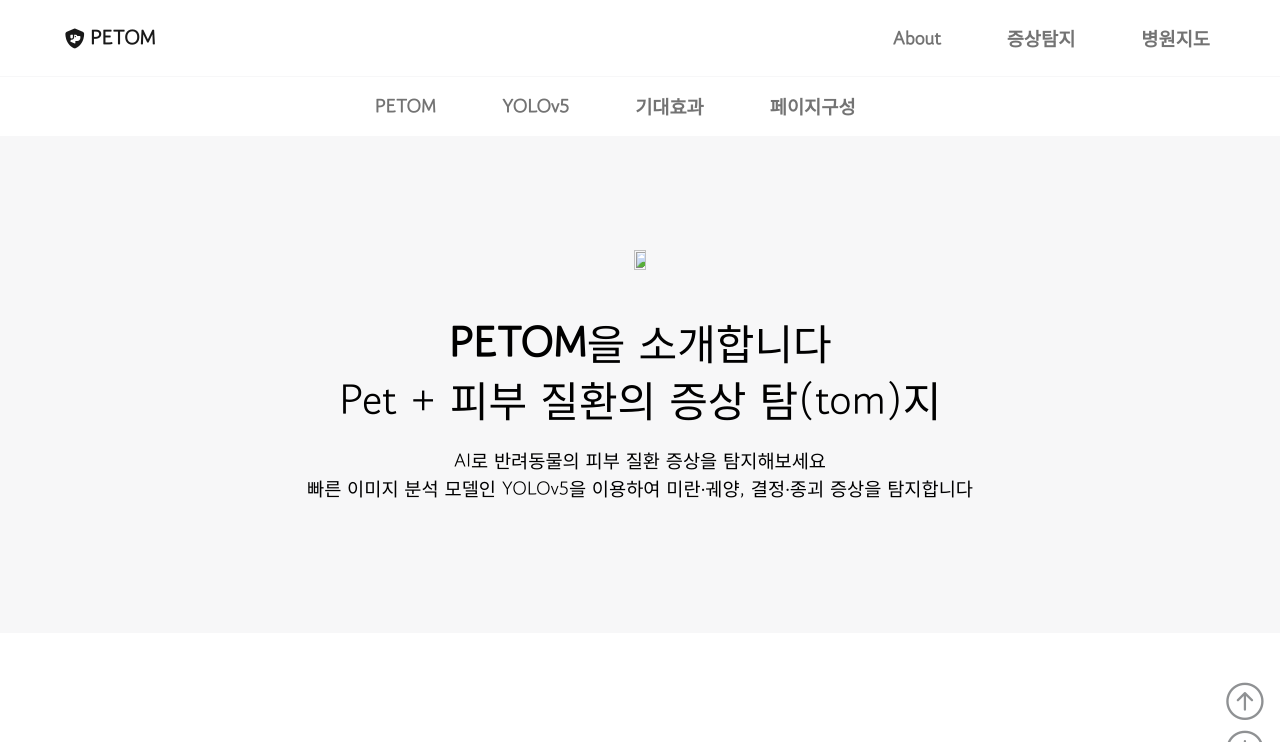
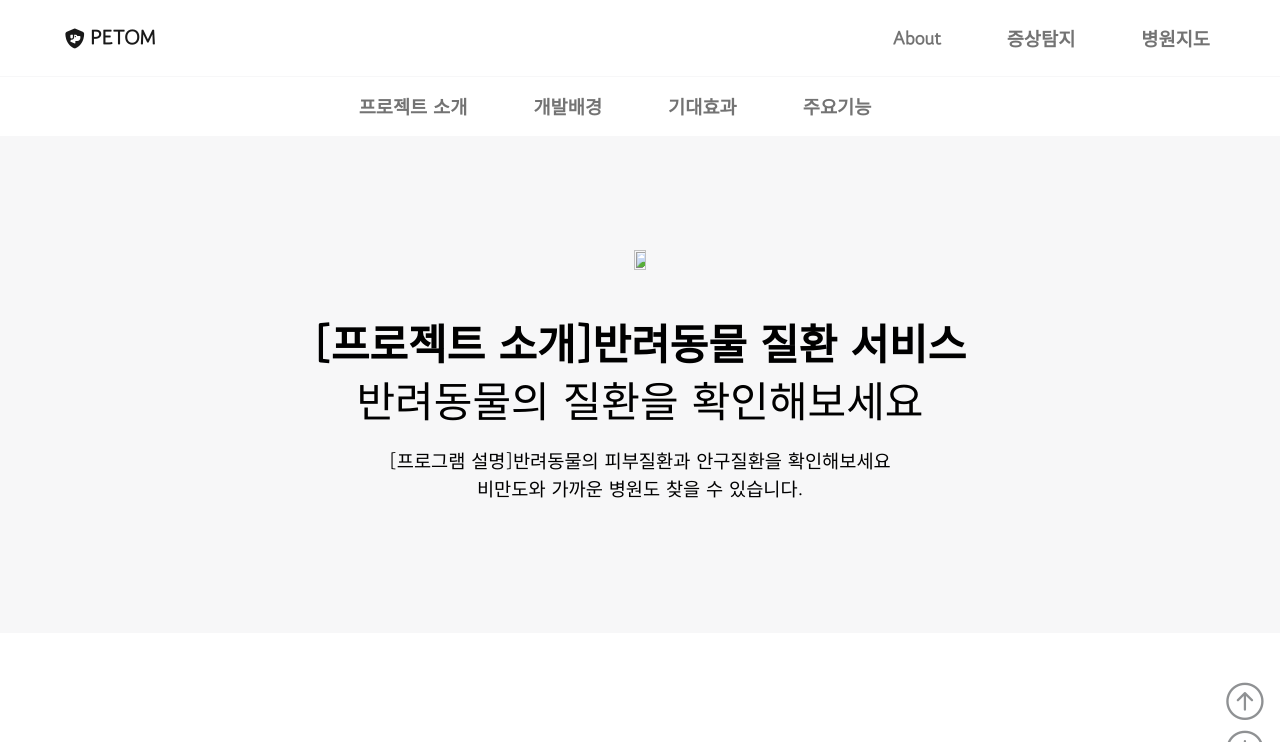
Before and after one commit to kkkimsuji/pet_disease, a Flask app: page / in a window 1280 px wide. Shown: the top 742 px of the page. Run offline with Flask 3, Linux system fonts and the light colour scheme; some libraries are stand-ins or nearby versions; some web fonts are replaced.

Commit message:
add new html

```diff
--- a/templates/about.html
+++ b/templates/about.html
@@ -15,60 +15,52 @@
 
     <div id="process"></div>
 
-    <!-- Navbar -->
+    <!-- 네비게이션바 -->
     <nav class="navbar sticky-top bd-navbar navbar-expand-lg navbar-light" id="aboutNav">
         <div class="container-fluid ">
             <div class="navbar collapse navbar-collapse justify-content-center">
                 <ul class="navbar-nav">
                     <li class="nav-item">
-                        <a class="nav-link" href="#header"><strong>PETOM</strong></a>
+                        <a class="nav-link" href="#header"><strong>프로젝트 소개</strong></a>
                     </li>
                     <li class="nav-item">
-                        <a class="nav-link" href="#one"><strong>YOLOv5</strong></a>
+                        <a class="nav-link" href="#one"><strong>개발배경</strong></a>
                     </li>
                     <li class="nav-item">
                         <a class="nav-link" href="#two"><strong>기대효과</strong></a>
                     </li>
                     <li class="nav-item">
-                        <a class="nav-link" href="#three"><strong>페이지구성</strong></a>
+                        <a class="nav-link" href="#three"><strong>주요기능</strong></a>
                     </li>
                     </li>
                 </ul>
             </div>
         </div>
     </nav>
-    <!-- Header -->
+    <!-- 프로젝트 소개 -->
     <section id="header">
         <div class="inner">
             <img src="/static/images/favicon.svg" class="about-header-icon" >
 
-            <h1><strong>PETOM</strong>을 소개합니다<br>
-                Pet + 피부 질환의 증상 탐(tom)지</h1>
-            <p>AI로 반려동물의 피부 질환 증상을 탐지해보세요<br>
-                빠른 이미지 분석 모델인 YOLOv5을 이용하여 미란∙궤양, 결정∙종괴 증상을 탐지합니다</p>
+            <h1><strong>[프로젝트 소개]반려동물 질환 서비스</strong><br>
+                반려동물의 질환을 확인해보세요</h1>
+            <p>[프로그램 설명]반려동물의 피부질환과 안구질환을 확인해보세요<br>
+                비만도와 가까운 병원도 찾을 수 있습니다.</p>
             <p></p>
 
         </div>
     </section>
 
-    <!-- One -->
+    <!-- 개발배경 -->
     <section id="one" class="main style1">
         <div class="container">
             <div class="row gtr-150">
                 <div class="col-6 col-12-medium">
                     <header class="major">
-                        <h2><strong>YOLOv5</strong></h2><br>
-                        <h4>You Only Look Once</h4>
+                        <h2><strong>개발배경</strong></h2><br>
                     </header>
-                    <p>YOLO는 이미지 전체를 한 번만 보고 탐지를 수행하여 다른 탐지모델(Object Detection Algorithm)과 비교했을 때 매우 빠른 처리 속도를 가지고
-                        있습니다.</p>
-                    <p>다양한 버전 중 2020년 6월에 출시된 Pytorch 기반의 YOLOv5는 이전 버전과 비교하여 쉽게 환경 구성이 가능하고 빠르게 구현이 가능한 장점이 있어 PETOM에서
-                        사용합니다.</p>
+                    <p>[개발 배경 설명]</p>
 
-                    🚀<a class="yolov5 icon-external right" href="https://github.com/ultralytics/yolov5"
-                         target="_blank">
-                    Yolov5 Github<i class="bi bi-arrow-up-right"></i>
-                </a>
                 </div>
                 <div class="col-6 col-12-medium imp-medium">
                     <span class="image fit"><img src="/static/images/yolov5_logo.png" alt=""></span>
@@ -77,7 +69,7 @@
         </div>
     </section>
 
-    <!-- Two -->
+    <!-- 기대효과 -->
     <section id="two" class="main style2">
         <div class="container">
             <div class="row gtr-150">
@@ -92,47 +84,42 @@
                         <h2><strong>기대효과</strong></h2><br>
                         <h4>반려동물을 위한 AI </h4>
                     </header>
-                    <p>Yolov5는 작은 물체(object) 탐지 정확도가 떨어져 제한적인 피부질환만 탐지할 수 있는 단점이 있으나 추후 모델을 개선한다면 다양한 종류의 피부질환 탐지 및 정확도
-                        개선이 기대됩니다.</p>
-                    <p>반려동물 피부질환을 보호자가 예비진단을 할 수 있어 치료기관 방문 여부의 기준이 될 수 있습니다.</p>
-                    <p>추후 모델 개선 및 다양한 기기에서 촬영한 이미지로 학습 시 전문 의료인의 진단을 보조하는 서비스로 확장이 기대됩니다.</p>
+                    <p>[기대효과 작성]</p>
                 </div>
             </div>
         </div>
     </section>
 
-    <!-- Three -->
+    <!-- 주요기능 -->
     <section id="three" class="main style1 special">
         <div class="container">
             <header class="major">
-                <h2><strong>페이지 구성</strong></h2>
+                <h2><strong>주요기능</strong></h2>
             </header>
-            <p><strong>PETOM</strong>의 페이지는 이렇게 이루어져 있습니다.</p>
+            <p><strong>이런 서비스를 제공하고 있습니다</strong></p>
             <div class="row gtr-150">
-                <div class="col-3 col-12-medium">
-                    <span class="image fit three-image loading-img"><img src="/static/images/loading_icon.gif" alt="running cat.gif"></span>
-                    <h3>로딩 이미지</h3>
-                    from <img class="giphy-logo" src="/static/images/giphy-logo.svg" >Giphy
-                    <a href="https://giphy.com/gifs/hoppip-cat-hoppip-D5GyCFkInbJlu" target="_blank" class="button">
-                        @hoppip</a>
-                    <p>모든 저작권은 이미지 제작자에게 있습니다.</p>
 
-                </div>
                 <div class="col-3 col-12-medium">
                     <span class="image fit three-image"><img src="/static/images/detect_page.jpeg" alt=""></span>
-                    <h3>증상탐지<a href="detect" class="button"><i class="bi bi-box-arrow-in-right"></i></a></h3>
+                    <h3>안구질환 탐지<a href="eye_detect" class="button"><i class="bi bi-box-arrow-in-right"></i></a></h3>
+                    <p>반려동물의 안구 질환 증상을 탐지할 수 있습니다.</p>
+                </div>
+
+                <div class="col-3 col-12-medium">
+                    <span class="image fit three-image"><img src="/static/images/detect_page.jpeg" alt=""></span>
+                    <h3>피부질환 탐지<a href="skin_detect" class="button"><i class="bi bi-box-arrow-in-right"></i></a></h3>
                     <p>반려동물의 피부 질환 증상을 탐지할 수 있습니다.</p>
+                </div>
 
+                <div class="col-3 col-12-medium">
+                    <span class="image fit three-image"><img src="/static/images/detect_page.jpeg" alt=""></span>
+                    <h3>비만도 정보<a href="bcs" class="button"><i class="bi bi-box-arrow-in-right"></i></a></h3>
+                    <p>BCS비만도로 반려동물의 비만도를 확인할 수 있습니다.</p>
                 </div>
-                <div class="col-3 col-12-medium">
-                    <span class="image fit three-image"><img src="/static/images/result_page.jpeg" alt=""></span>
-                    <h3>결과 페이지</h3>
-                    <p>업로드한 사진의 탐지 결과를 확인할 수 있습니다.</p>
 
-                </div>
                 <div class="col-3 col-12-medium">
                     <span class="image fit three-image"><img src="/static/images/hospital_page.jpeg" alt=""></span>
-                    <h3>병원지도<a href="hospital" id="hospital" class="button"><i
+                    <h3>병원찾기<a href="hospital" id="hospital" class="button"><i
                             class="bi bi-box-arrow-in-right"
                             onclick="loading()"></i></a></h3>
                     <p>전국의 동물 병원을 시각화한 지도로 주변 병원 위치 및 정보를 확인할 수 있습니다.</p>
```
Also changed, not shown: templates/bcs.html (added, +10 -0 lines), templates/eye_detect.html (added, +63 -0 lines), templates/skin_detect.html (added, +63 -0 lines).
